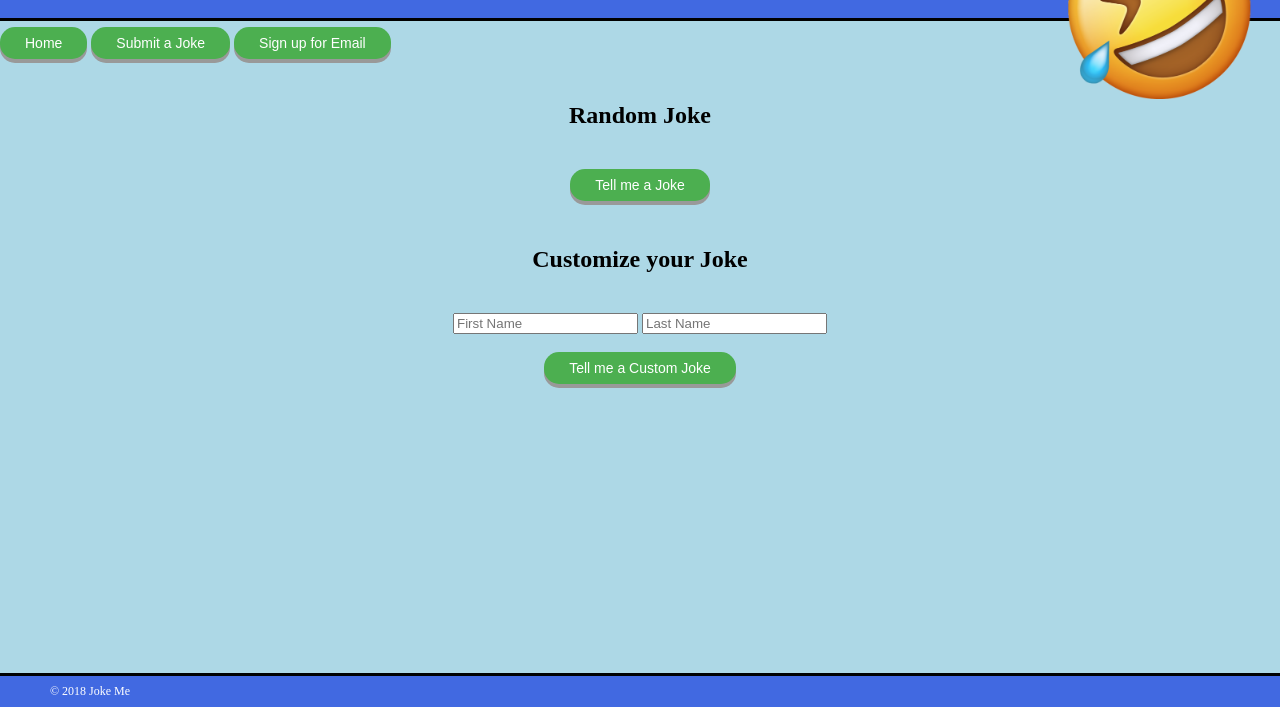
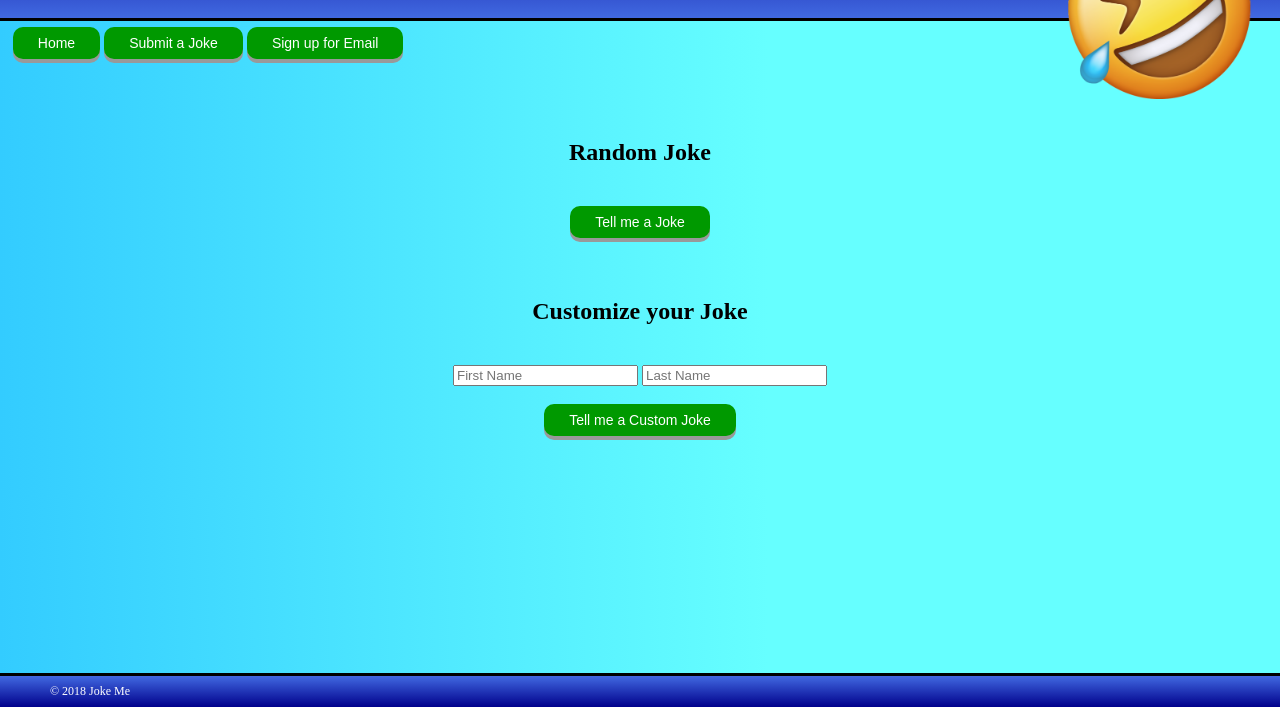
Before and after one commit to dirkruschhaupt/Q1-project, a plain HTML site: page index.html in a window 1280 px wide. Shown: the part 93-800 px from the top of the page. Drawn offline with Linux system fonts and the light colour scheme.

Commit message:
53118 423

```diff
--- a/index.css
+++ b/index.css
@@ -1,17 +1,25 @@
 body {
   background-color: lightblue;
+  background: linear-gradient(to right, #33ccff 0%, #66ffff 60%);
   margin: 0px;
+  background-size: 100% 100%;
 }
 
 p {
   margin-top: 70px;
-  margin-left: 20%;
-  margin-right: 20%;
+  margin-left: 30%;
+  margin-right: 30%;
   text-align: left;
+}
+
+nav {
+  margin-left: 1%;
+  margin-bottom: 60px;
 }
 
 header {
   background-color: royalblue;
+  background: linear-gradient(to top, royalblue 0%, darkblue 100%);
   padding: 7px 7px;
   border-bottom: 3px solid black;
   margin-bottom: 6px;
@@ -28,7 +36,6 @@ h2 {
   color: black;
 }
 
-
 button {
   display: inline-block;
   padding: 8px 25px;
@@ -37,12 +44,12 @@ button {
   text-align: center;
   text-decoration: none;
   outline: none;
-  color: #fff;
-  background-color: #4CAF50;
+  color: white;
+  background-color: #009900;
   border: none;
-  border-radius: 15px;
+  border-radius: 10px;
   box-shadow: 0 4px #999;
-  margin-bottom: 5px;
+  margin-bottom: 20px;
 }
 
 button:hover {
@@ -59,6 +66,7 @@ footer {
   position: fixed;
   border-top: 3px solid black;
   background-color: royalblue;
+  background: linear-gradient(to bottom, royalblue 0%, darkblue 100%);
   left: 0;
   bottom: 0;
   width: 100%;
@@ -93,3 +101,16 @@ section {
   margin-right: 15%;
   text-align: left;
 }
+
+.hidden {
+  background-color: transparent;
+  border-radius: 0px;
+  box-shadow: 0 4px transparent;
+}
+.hidden:hover {
+  background-color: transparent;
+}
+.hidden:active {
+  background-color: transparent;
+  box-shadow: 0 3px transparent;
+}
--- a/index.html
+++ b/index.html
@@ -5,7 +5,6 @@
     <title>Joke Me</title>
     <script defer src="index.js"></script>
   </head>
-
   <body>
     <header>
       <h1>Joke Me</h1>
@@ -13,30 +12,29 @@
 
     <img src="Emoji2.png" alt="emoji">
 
+    <nav class="nav">
       <button class="button" onclick="window.location.href='index.html'">Home</button>
 
       <button class="button" onclick="window.location.href='submit.html'">Submit a Joke</button>
 
       <button class="button" onclick="window.location.href='email.html'">Sign up for Email</button>
 
- <br><br>
+      <button class="button hidden" onclick="window.open('https://en.wikipedia.org/wiki/Chuck_Norris')"></button>
+    </nav>
+
     <h2>Random Joke</h2>
+
     <form>
       <button class="button" id="randomSubmit" type="submit">Tell me a Joke</button>
 
       <section id="randomJoke">
         <h5 id="funny" name="funny"></h5>
       </section>
-
     </form>
 
     <h2>Customize your Joke</h2>
 
-
-
     <form id="custom" action="submit">
-
-
       <input type="text" id="firstNameJoke" name="firstNameJoke" value=""placeholder="First Name">
 
       <input type="text" id="lastNameJoke" name="lastNameJoke" value="" placeholder="Last Name">
@@ -47,15 +45,10 @@
       <section id="customJoke">
         <h5 id="custom1" name="custom1"></h5>
       </section>
-
     </form>
 
-
-
-<footer>
-  <div class="footer-copyright">
+    <footer class="footer-copyright">
       <div class="foot">© 2018 Joke Me</div>
-  </div>
     </footer>
 
     <link rel="stylesheet" href="index.css">
```
Also changed, not shown: email.html (+6 -20 lines), index.js (+0 -7 lines), submit.html (+4 -20 lines). Lines whose indentation alone changed are shown as unchanged.
